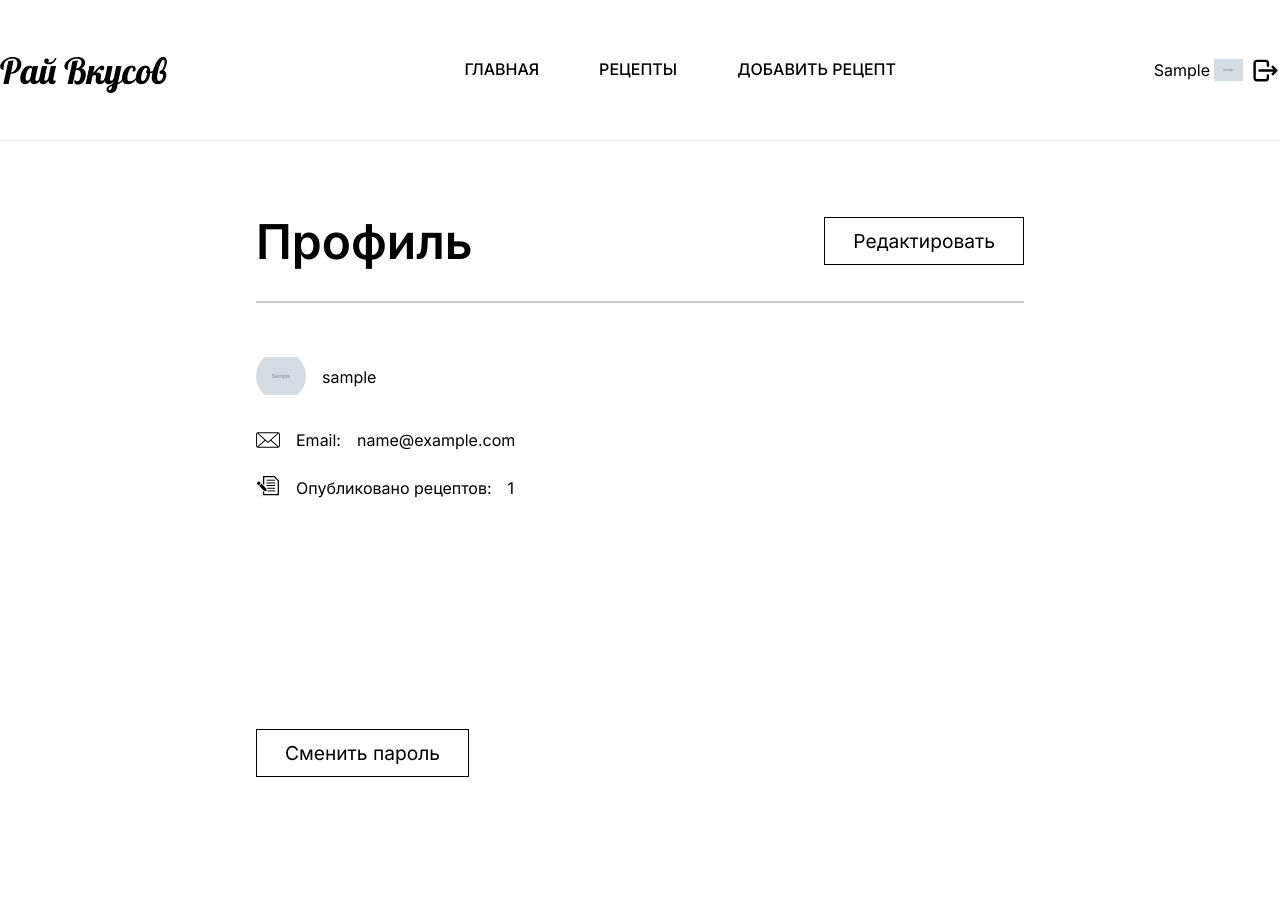
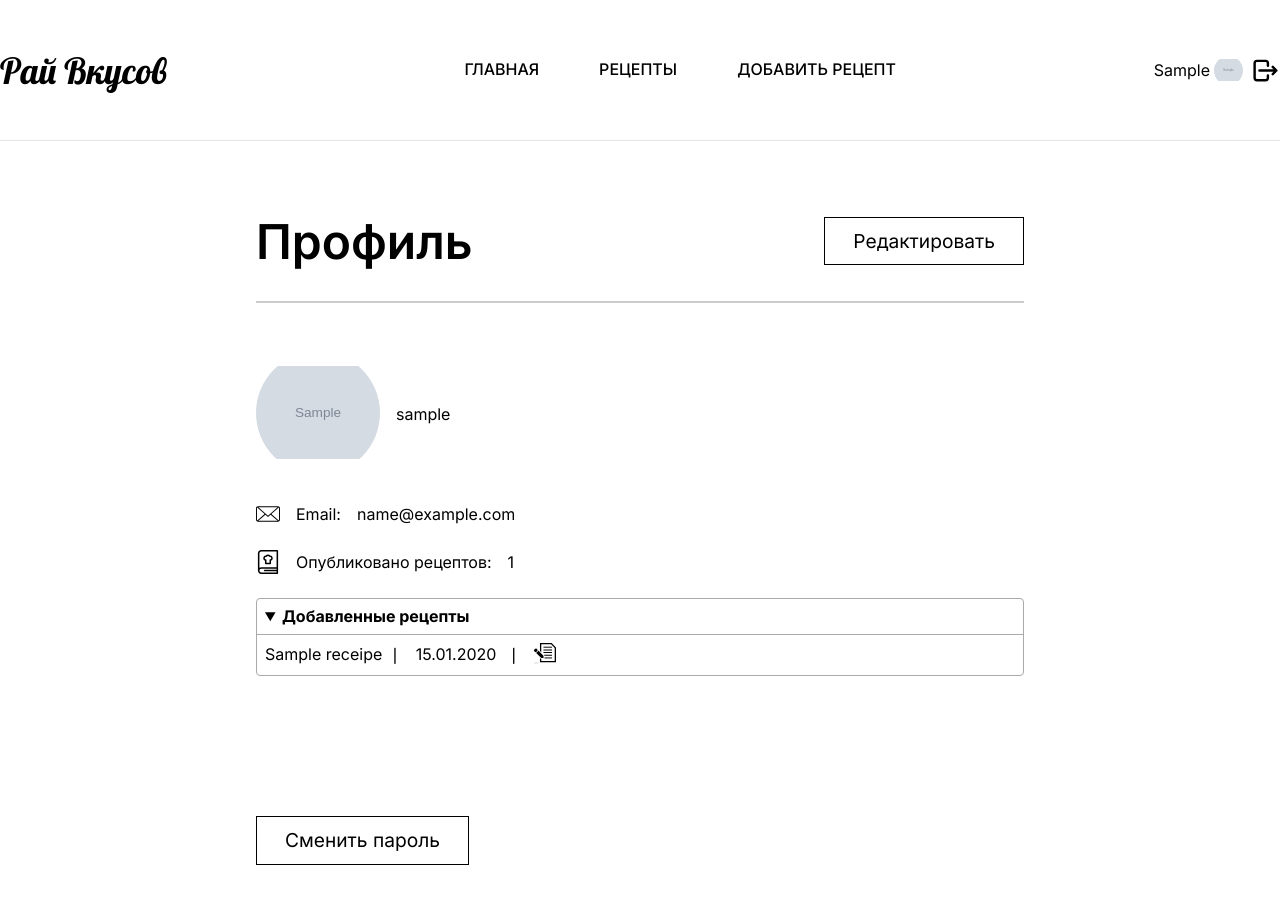
Before and after one commit to igor-rodin/taste-paradise, a Django app: page /account/me/ in a window 1280 px wide. Shown: the top 916 px of the page. Run offline with Django 4.2, Linux system fonts and the light colour scheme; a user stored in the database is signed in; tables that the repository leaves empty hold one stand-in row (values such as "Sample post"); grey boxes marked "Sample" are stand-in pictures.

Commit message:
add edit receipe on profile page

```diff
--- a/account/templates/account/profile.html
+++ b/account/templates/account/profile.html
@@ -1,6 +1,9 @@
 {% extends "base.html" %} {% load static %} {% block title %} {{ block.super }}
-| Профиль {% endblock title %} {% block avatar %}
-<img class="profile__img" src=" {{ profile.avatar.url }} " alt="Профиль" />
+| Профиль {% endblock title %} {% block avatar %}<img
+  class="profile__img"
+  src=" {{ profile.avatar.url }} "
+  alt="Профиль"
+/>
 {% endblock avatar %} {% block content %} {% load profile_tags %}
 <section class="profile">
   <div class="center">
@@ -34,15 +37,17 @@
           <div class="profile-username">{{profile.user.email}}</div>
         </div>
         <div class="profile-content-row">
-          <a href="" title="Посмотреть рецепты"
-            ><img
-              class="profile-icon profile-icon--edit"
-              src="{% static 'img/edit.svg' %} "
-              alt=""
-          /></a>
+          <img
+            class="profile-icon"
+            src="{% static 'img/recipes.svg' %} "
+            alt=""
+          />
           <div class="profile-receipes">Опубликовано рецептов:</div>
           {% get_recipes_count profile.user.pk as count %}
           <div class="profile-username">{{count}}</div>
+        </div>
+        <div class="profile-content-form">
+          {% include 'receips/inc/_profile_receips.html' %}
         </div>
         <div class="profile-content-row profile-content-row--edit">
           <a
--- a/account/views.py
+++ b/account/views.py
@@ -23,6 +23,7 @@
     ProfileEditForm,
 )
 from .models import Profile
+from receips.models import Receipe
 
 
 class RegisterView(CreateView):
@@ -93,6 +94,12 @@
         )
         return profile
 
+    def get_context_data(self, **kwargs: Any) -> dict[str, Any]:
+        context = super().get_context_data(**kwargs)
+        receipes = Receipe.objects.filter(author__pk=self.request.user.pk)
+        context.update({"receipes": receipes})
+        return context
+
 
 @login_required
 def profile_edit(request: HttpRequest) -> HttpResponse:
--- /dev/null
+++ b/receips/templates/receips/inc/_profile_receips.html
@@ -0,0 +1,23 @@
+{% load static %}
+
+<div class="profile-recipes">
+  <details open>
+    <summary>Добавленные рецепты</summary>
+    <div class="profile-receipes-list">
+      {% for item in receipes %}
+      <div class="receipe-card-profile">
+        <div class="receipe-card-profile__title after-elem">{{item.title}}</div>
+        <div class="receipe-card-profile__published after-elem">
+          {{item.updated| date:'d.m.Y'}}
+        </div>
+        <a
+          title="Редактировать рецепт"
+          href="{% url 'receips:update_receipe'  item.slug %}"
+          class="receipe-card-profile__edit profile-icon--edit"
+          ><img src=" {% static 'img/edit.svg' %}" alt="icon"
+        /></a>
+      </div>
+      {% endfor %}
+    </div>
+  </details>
+</div>
--- a/receips/templates/receips/receipe_detail.html
+++ b/receips/templates/receips/receipe_detail.html
@@ -19,7 +19,8 @@
                 <div class="receipe-info recipe-header__info">
                     <div class="receipe-info__user user-info info-item">
                         <div class="user-info__avatar avatar">
-                            <img class="avatar__image" src=" {% static 'img/user.jpg' %}" alt="avatar">
+                            <img class="avatar__image" src=" {{receipe.author.profile.avatar.url}}" alt="avatar">
+                            {% comment %} <img class="avatar__image" src=" {% static 'img/user.jpg' %}" alt="avatar"> {% endcomment %}
                         </div>
                         <div class="info__right">
                             <div class="user-info__name">{{receipe.author}}</div>
--- a/receips/templates/receips/receipes.html
+++ b/receips/templates/receips/receipes.html
@@ -34,8 +34,8 @@
                     <div class="receipe-card-info__user-avatar avatar">
                       <img
                         class="receipe-card-info__avatar-image"
-                        src="{% static 'img/user.jpg'%}"
-                        alt=""
+                        src="{{item.author.profile.avatar.url}}"
+                        alt="avatar"
                       />
                     </div>
                     <div class="receipe-card-info__user-name">
--- a/receips/views.py
+++ b/receips/views.py
@@ -78,7 +78,8 @@
         slug = self.kwargs.get("cat_slug")
         searched_value = None
         if self.request.GET:
-            searched_value = self.request.GET["search"]
+            page = self.request.GET.get("page", None)
+            searched_value = self.request.GET.get("search", None)
         if slug and searched_value:
             return Receipe.objects.select_related("author").filter(
                 category__slug=slug, title__icontains=searched_value
--- /dev/null
+++ b/static/css/_profile_receips.css
@@ -0,0 +1,45 @@
+details {
+    border: 1px solid #aaa;
+    border-radius: 4px;
+    padding: 0.5em 0.5em 0;
+}
+
+summary {
+    font-weight: bold;
+    margin: -0.5em -0.5em 0;
+    padding: 0.5em;
+}
+
+details[open] {
+    padding: 0.5em;
+}
+
+details[open] summary {
+    border-bottom: 1px solid #aaa;
+    margin-bottom: 0.5em;
+}
+
+.profile-receipes-list {
+    display: flex;
+    flex-direction: column;
+    gap: 8px;
+}
+
+.receipe-card-profile {
+    display: flex;
+    align-items: center;
+    gap: 14px;
+}
+
+.receipe-card-profile__edit {
+    width: 24px;
+    height: 24px;
+}
+
+.after-elem:after {
+    padding-left: 6px;
+    display: blok;
+    content: "\2758";
+    align-items: center;
+    justify-content: center;
+}
--- a/static/css/header.css
+++ b/static/css/header.css
@@ -61,6 +61,7 @@
 .profile__img {
     width: 29px;
     height: 29px;
+    border-radius: 50%;
 }
 
 .logo {
--- a/static/css/main.css
+++ b/static/css/main.css
@@ -11,3 +11,4 @@
 @import url(./_pagination.css);
 @import url(./_search.css);
 @import url(./profile.css);
+@import url(./_profile_receips.css);
--- a/static/css/profile.css
+++ b/static/css/profile.css
@@ -42,3 +42,8 @@
     transition: all 0.3s;
     opacity: 0.3;
 }
+
+.profile__avatar {
+    width: 124px;
+    height: 124px;
+}
```
Also changed, not shown: receips/templatetags/aside_tags.py (+16 -1 lines), static/img/recipes.svg (added).
